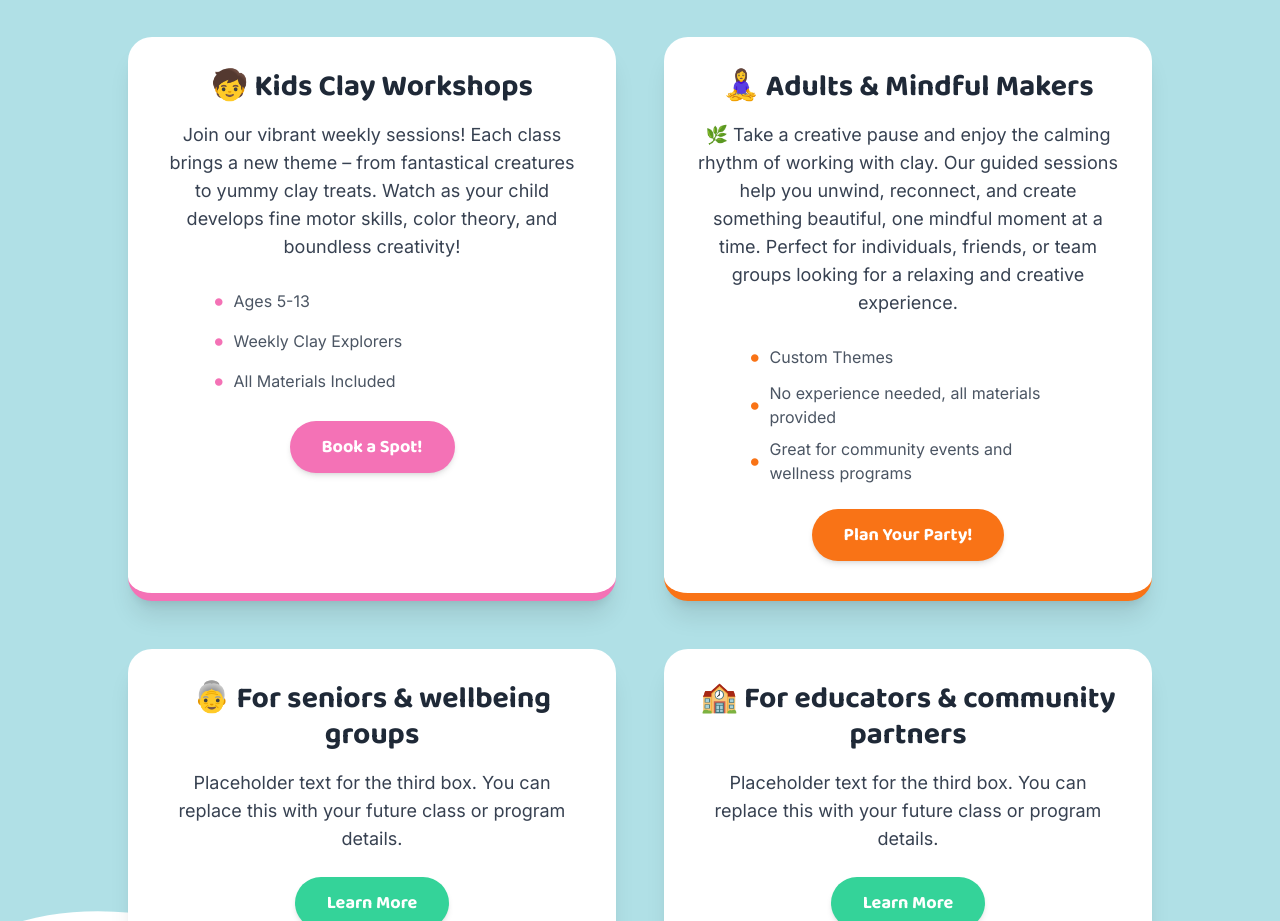
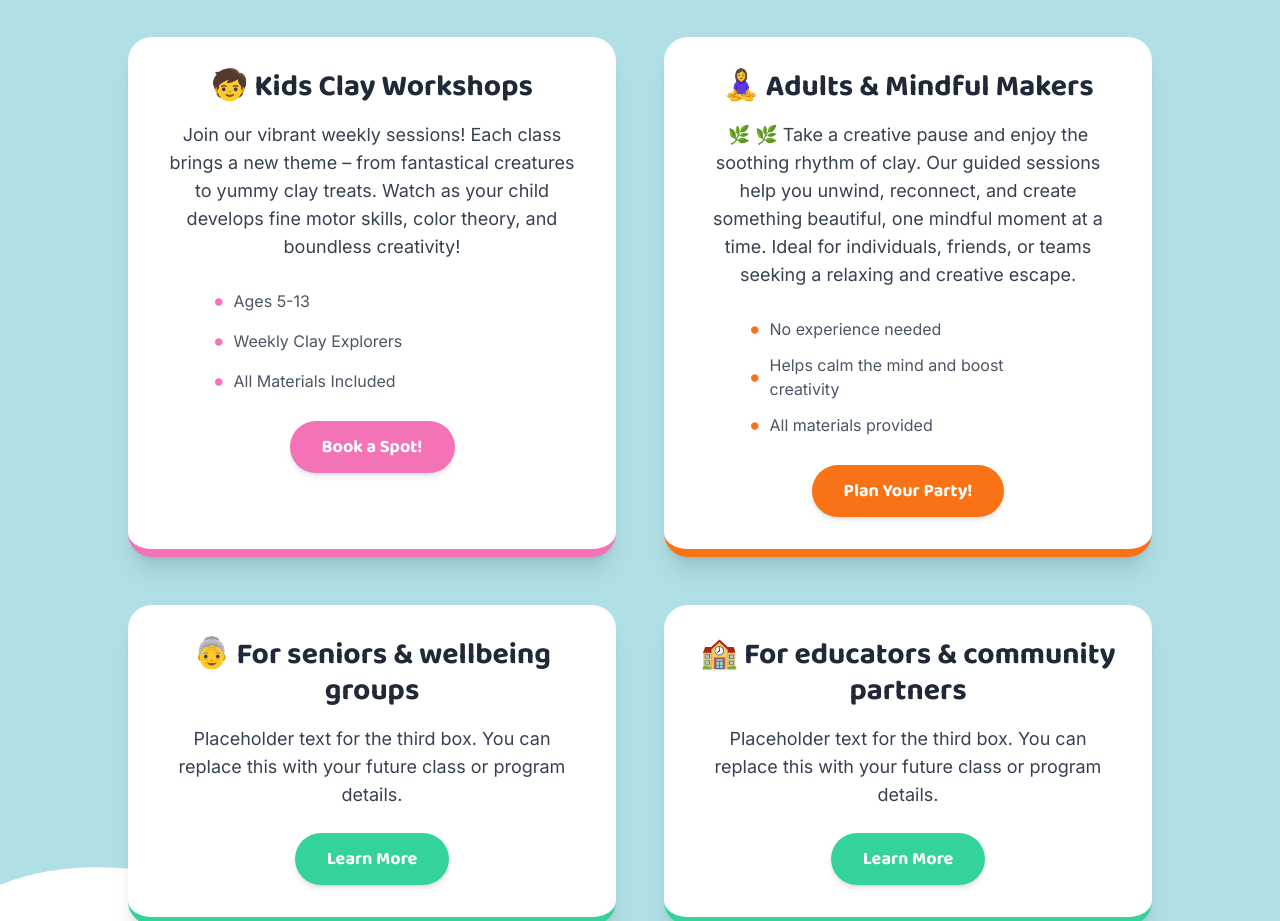
Before and after one commit to Louisaok9487/rainbowclayartweb, a plain HTML site: page index.html in a window 1280 px wide. Shown: the part 1635-2556 px from the top of the page. Drawn offline with nearby package versions, Linux system fonts and the light colour scheme.

Commit message:
Update index.html
Adults

```diff
--- a/index.html
+++ b/index.html
@@ -264,12 +264,12 @@
                     <div class="bg-white p-8 rounded-3xl shadow-xl border-b-8 border-logo-orange-darker transform hover:-translate-y-2 transition-transform duration-300" data-aos="fade-up-left">
                         <h3 class="font-heading text-3xl font-bold text-gray-800 mb-4">🧘‍♀️ Adults & Mindful Makers</h3>
                         <p class="text-gray-700 text-lg mb-6">
-                           🌿 Take a creative pause and enjoy the calming rhythm of working with clay. Our guided sessions help you unwind, reconnect, and create something beautiful, one mindful moment at a time. Perfect for individuals, friends, or team groups looking for a relaxing and creative experience.
+                           🌿 🌿 Take a creative pause and enjoy the soothing rhythm of clay. Our guided sessions help you unwind, reconnect, and create something beautiful, one mindful moment at a time. Ideal for individuals, friends, or teams seeking a relaxing and creative escape.
                         </p>
                         <ul class="text-left text-gray-600 space-y-2 mb-6 max-w-xs mx-auto">
-                            <li class="flex items-center"><span class="text-logo-orange-darker mr-2 text-2xl">&bull;</span> Custom Themes</li>
-                            <li class="flex items-center"><span class="text-logo-orange-darker mr-2 text-2xl">&bull;</span> No experience needed, all materials provided</li>
-                            <li class="flex items-center"><span class="text-logo-orange-darker mr-2 text-2xl">&bull;</span> Great for community events and wellness programs</li>
+                            <li class="flex items-center"><span class="text-logo-orange-darker mr-2 text-2xl">&bull;</span> No experience needed</li>
+                            <li class="flex items-center"><span class="text-logo-orange-darker mr-2 text-2xl">&bull;</span> Helps calm the mind and boost creativity</li>
+                            <li class="flex items-center"><span class="text-logo-orange-darker mr-2 text-2xl">&bull;</span>All materials provided</li>
                         </ul>
                         <a href="#contact" class="bg-logo-orange-darker text-white font-bold font-heading py-3 px-8 rounded-full text-lg shadow-md hover:bg-logo-orange transition-colors duration-300 inline-block transform hover:scale-105">
                             Plan Your Party!
```
